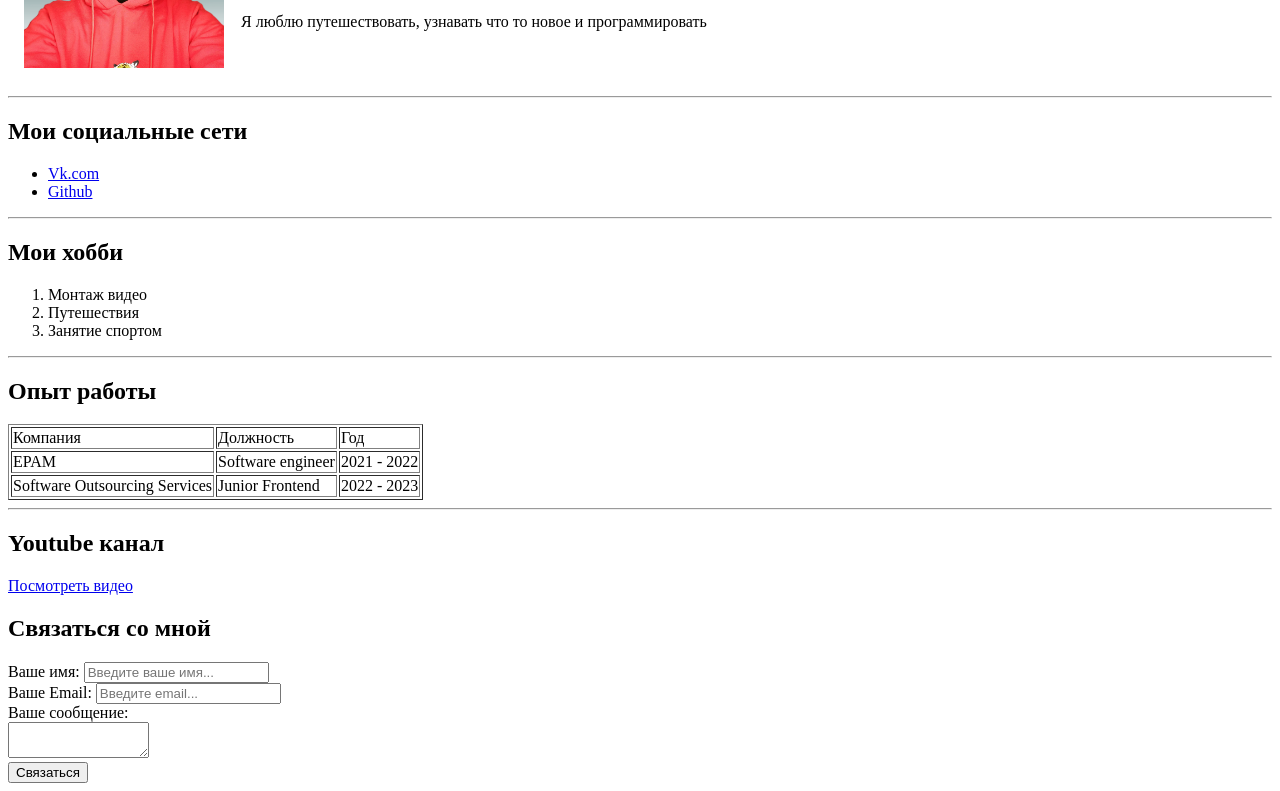
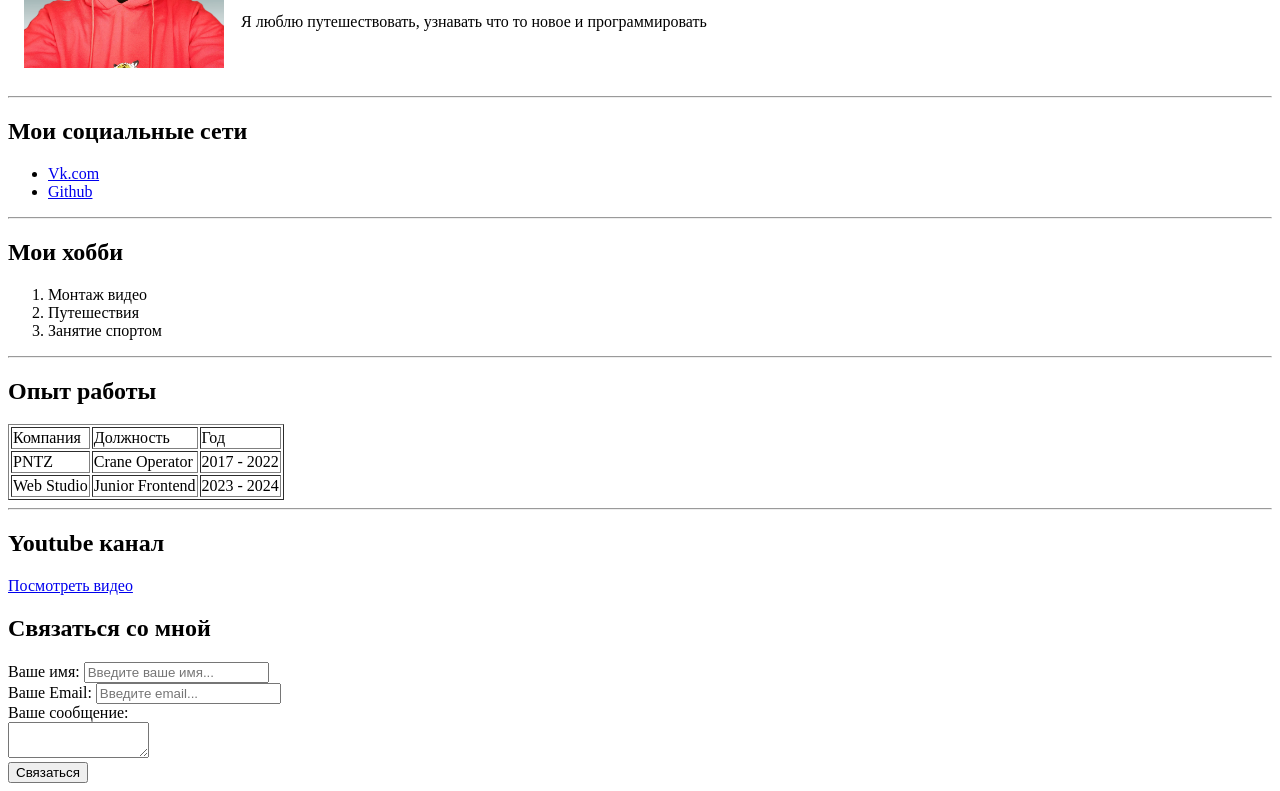
Before and after one commit to xzAleXzx/MyProfile, a plain HTML site: page index.html in a window 1280 px wide. Shown: the part 149-940 px from the top of the page. Drawn offline with Linux system fonts and the light colour scheme.

Commit message:
Add files via upload

```diff
--- a/index.html
+++ b/index.html
@@ -54,14 +54,14 @@
       </thead>
       <tbody>
         <tr>
-          <td>EPAM</td>
-          <td>Software engineer</td>
-          <td>2021 - 2022</td>
+          <td>PNTZ</td>
+          <td>Crane Operator</td>
+          <td>2017 - 2022</td>
         </tr>
         <tr>
-          <td>Software Outsourcing Services</td>
+          <td>Web Studio</td>
           <td>Junior Frontend</td>
-          <td>2022 - 2023</td>
+          <td>2023 - 2024</td>
         </tr>
       </tbody>
       <tfoot></tfoot>
```
Also changed, not shown: youtube.html (+1 -1 lines).
